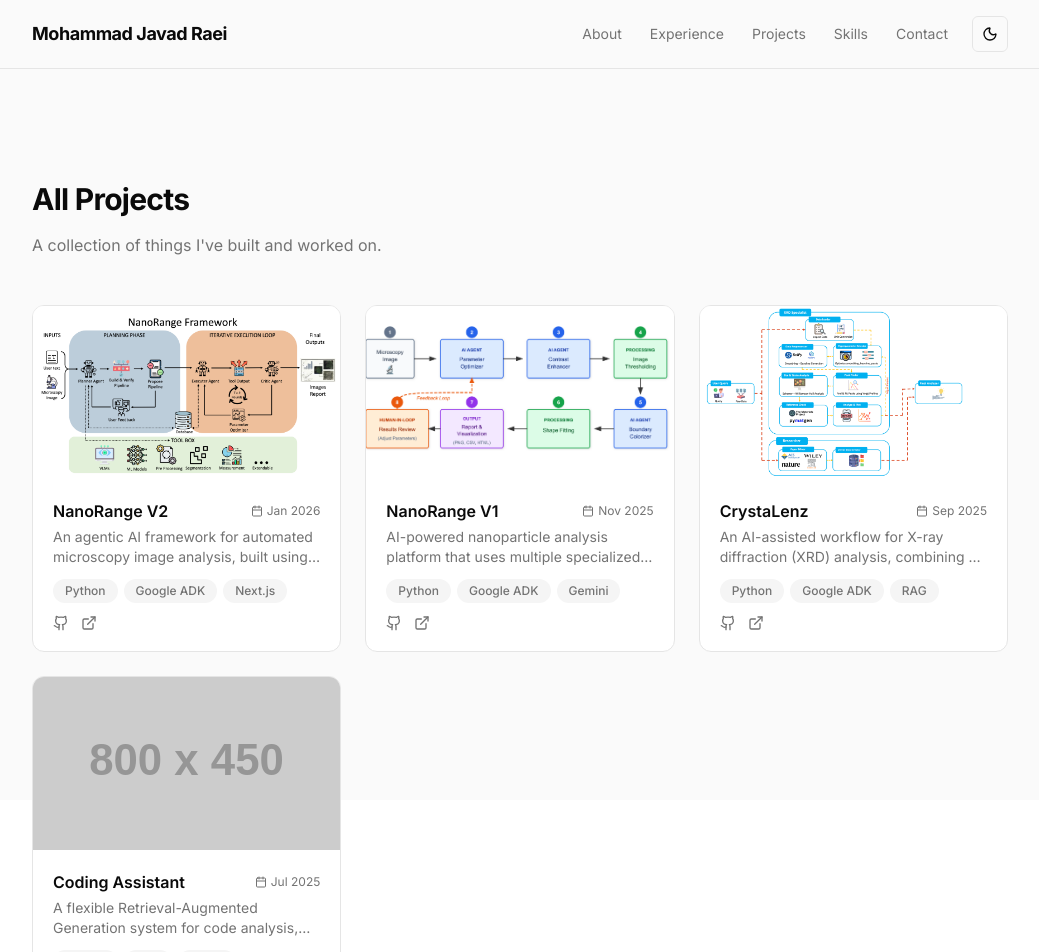
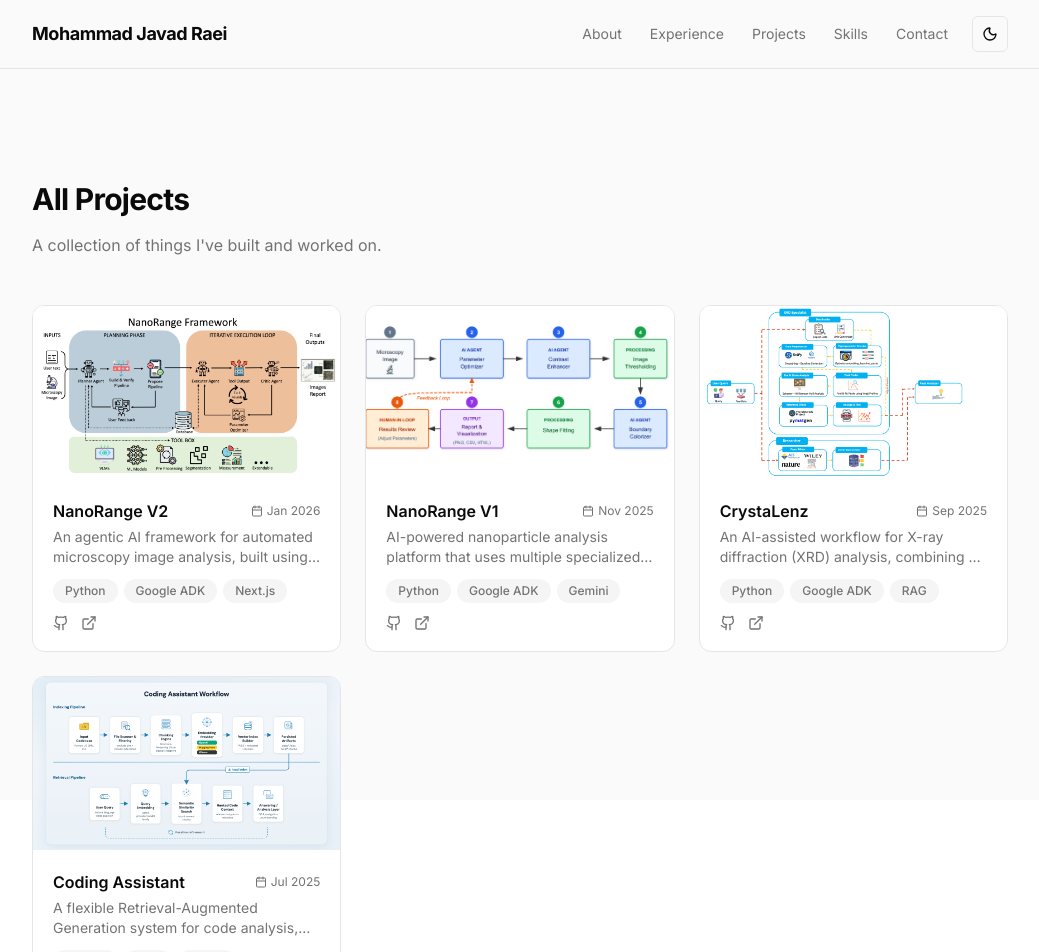
Before and after one commit to MJRaei/portfolio, a Next.js app: page /projects in a window 1280 px wide. Shown: the top 952 px of the page, without its empty margins (120-1159 px from the left). Built offline with nearby package versions, Linux system fonts and the light colour scheme.

Commit message:
project update

```diff
--- a/src/data/projects/coding-assistant.ts
+++ b/src/data/projects/coding-assistant.ts
@@ -7,8 +7,8 @@ export const codingAssistant: Project = {
     "A flexible Retrieval-Augmented Generation system for code analysis, featuring intelligent chunking, multi-provider embeddings, and semantic search.",
   description:
     "A flexible Retrieval-Augmented Generation (RAG) system designed for code analysis and understanding. It provides intelligent code chunking with multiple strategies, a modular embedding system supporting OpenAI, Hugging Face, and Ollama providers, and advanced semantic search capabilities. The system handles Python, JavaScript, QML, and other languages, with a factory-based architecture that makes it easy to extend with new embedding providers.",
-  thumbnailUrl: "https://placehold.co/800x450/1a1a2e/e0e0e0?text=Code+RAG",
-  images: ["https://placehold.co/800x450/1a1a2e/e0e0e0?text=Code+RAG"],
+  thumbnailUrl: "/images/projects/coding-assistant/workflow.png",
+  images: ["/images/projects/coding-assistant/workflow.png"],
   tags: ["Python", "RAG", "FAISS", "OpenAI", "Hugging Face", "Ollama", "NLP"],
   sourceUrl: "https://github.com/MJRaei/Coding-Assistant",
   featured: false,
@@ -18,6 +18,16 @@ export const codingAssistant: Project = {
       title: "Overview",
       content:
         "A flexible Retrieval-Augmented Generation (RAG) system designed for code analysis and understanding. It provides intelligent code chunking, flexible embedding generation, and semantic search capabilities across multiple programming languages including Python, JavaScript, and QML.",
+    },
+    {
+      title: "Workflow",
+      content:
+        "The system operates through two core pipelines. The Indexing Pipeline scans a codebase, chunks the source files using a configurable strategy, generates embeddings via the selected provider, and builds a FAISS vector index persisted to disk. The Retrieval Pipeline takes a natural-language query, embeds it with the same provider, performs semantic similarity search against the index, and returns ranked code snippets with metadata to an answering layer for Q&A, navigation, and code understanding.",
+      image: {
+        src: "/images/projects/coding-assistant/workflow.png",
+        alt: "Coding Assistant workflow diagram showing the Indexing Pipeline and Retrieval Pipeline",
+        caption: "End-to-end workflow: Indexing Pipeline (codebase → chunks → embeddings → FAISS index) and Retrieval Pipeline (query → semantic search → ranked context → answer)",
+      },
     },
     {
       title: "Chunking Strategies",
```
Also changed, not shown: public/images/projects/coding-assistant/workflow.png (added).
